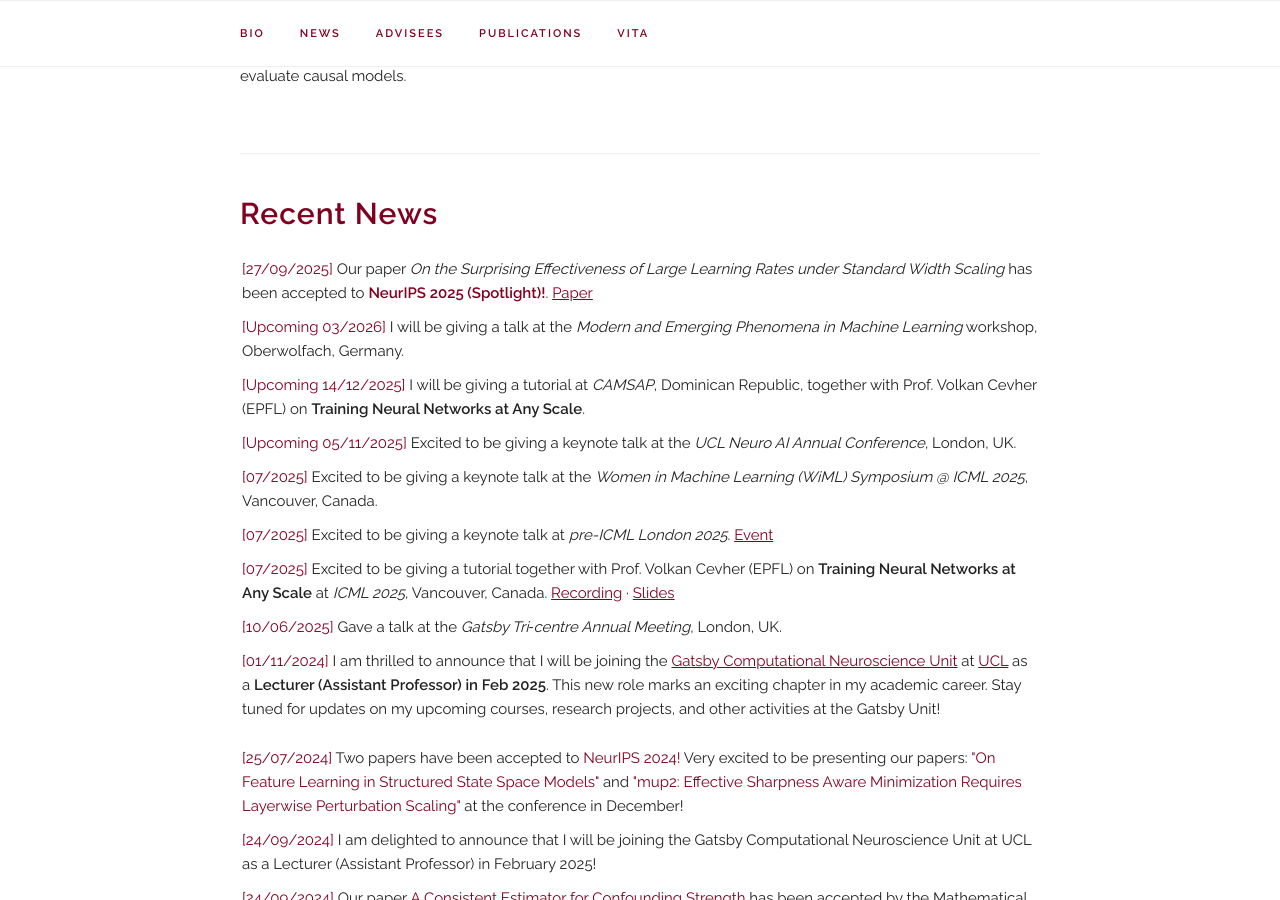
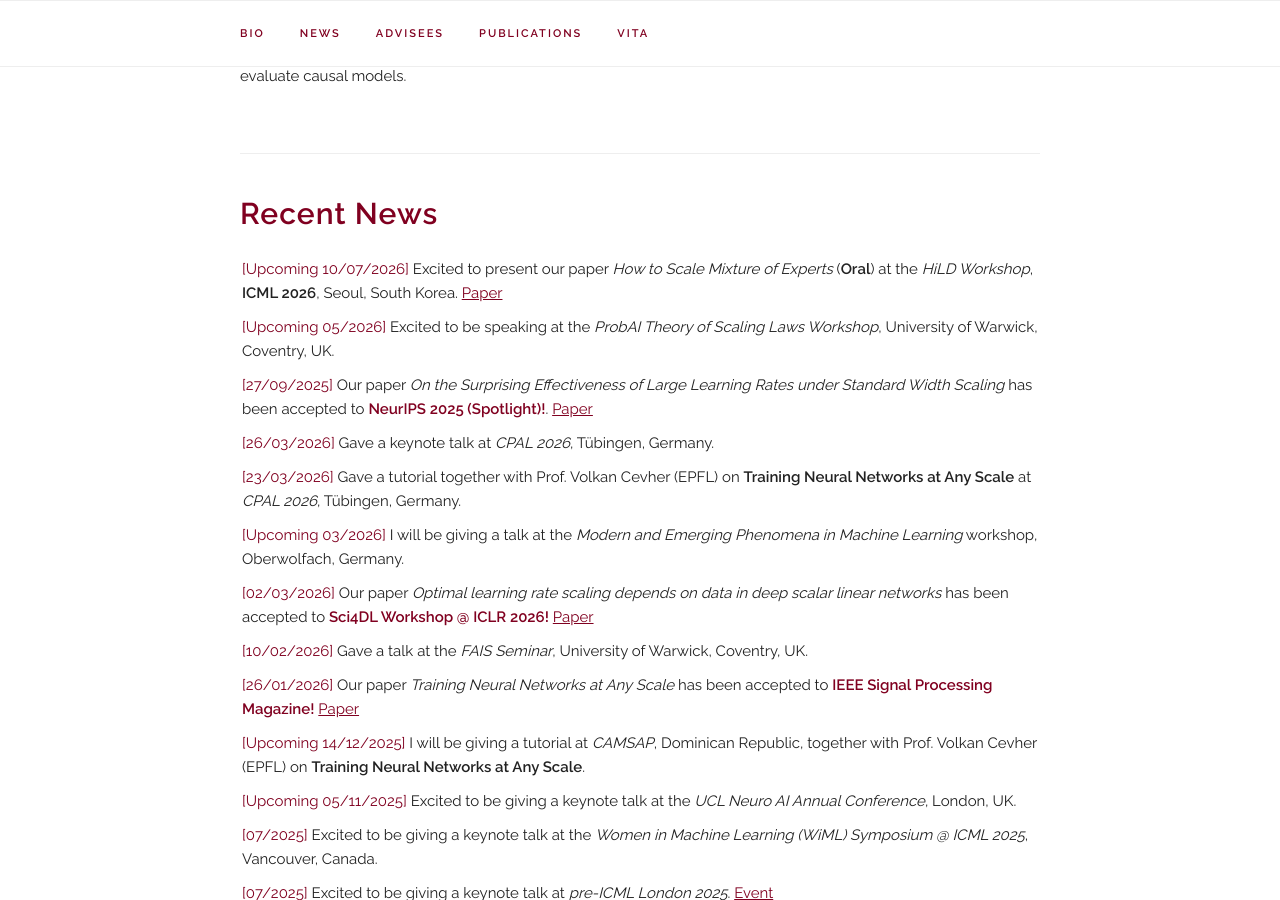
Before and after one commit to leenachennuru/leenacvankadara.com, a Jekyll site: the page built from index.html, in a window 1280 px wide and 900 px high, scrolled down 776 px. Built offline with Jekyll 4.4.1, drawn with Linux system fonts in a browser that asks for light colours; some web fonts are replaced; some of the changed text lies outside the part shown.

Commit message:
Add MoE paper, 2026 news, update advisees and bio
- Add "How to Scale Mixture of Experts" (ICML HiLD 2026 Oral) to
  publications and news
- Refresh advisees: Karan Elangovan, Alessandro Breccia, Mahshad Moradi
  as current (Gatsby Unit, UCL); move prior cohort to previous
- Update bio to "Assistant Professor at the Gatsby Unit, UCL"
- Ignore and untrack .DS_Store; ignore local .claude/ config

Co-Authored-By: Claude Opus 4.8 <noreply@anthropic.com>

```diff
--- a/index.html
+++ b/index.html
@@ -22,7 +22,7 @@ title: Home
     <!-- My broad interests lie in understanding the limits of learning by trying to answer questions such as when is learning possible and when is it not? Such questions are particularly interesting when posed in constrained settings, for instance, constraints on computational complexity or adversarial robustness. Understanding such fundamental limits foster the design of provably efficient and reliable Machine learning methods. -->
 
     <p style="text-align: justify;">
-      I am a Lecturer (US Assistant Professor equivalent) at the <a style="color: #800020;" href="https://www.ucl.ac.uk/gatsby/people" target="_blank"><b>Gatsby Unit, University College London</b></a>. Previously, I was an Applied Scientist at the AGI Foundations Lab at Amazon, where I worked on fundamental research on the theory and science of scaling large language models.
+      I am an Assistant Professor at the <a style="color: #800020;" href="https://www.ucl.ac.uk/gatsby/people" target="_blank"><b>Gatsby Unit, University College London</b></a>. Previously, I was an Applied Scientist at the AGI Foundations Lab at Amazon, where I worked on fundamental research on the theory and science of scaling large language models.
       I earned my Ph.D. from the
       <a style="color: #000000;" href="https://imprs.is.mpg.de/" target="_blank">International Max Planck Research School for Intelligent Systems</a> with Debarghya Ghoshdastidar at the
       <a style="color: #000000;" href="https://www.cs.cit.tum.de/tfai/home/" target="_blank">Theoretical Foundations of Artificial Intelligence</a> group, Technical University of Munich,
@@ -56,13 +56,41 @@ title: Home
   <UL style="list-style-type: none; padding: 2px; overflow-y: hidden; height:auto;">
 
 
+    <li> <span style="color: #800020;">[Upcoming 10/07/2026]</span>
+      Excited to present our paper <i>How to Scale Mixture of Experts</i> (<b>Oral</b>) at the <i>HiLD Workshop</i>, <b>ICML 2026</b>, Seoul, South Korea. <a style="color: #800020;" href="https://arxiv.org/abs/2605.14200" target="_blank">Paper</a></li>
+
+
+    <li> <span style="color: #800020;">[Upcoming 05/2026]</span>
+      Excited to be speaking at the <i>ProbAI Theory of Scaling Laws Workshop</i>, University of Warwick, Coventry, UK.</li>
+
+
     <li> <span style="color: #800020;">[27/09/2025]</span>
       Our paper <i>On the Surprising Effectiveness of Large Learning Rates under Standard Width Scaling</i> has been accepted to <b style="color: #800020;">NeurIPS 2025 (Spotlight)!</b>. <a style="color: #800020;" href="https://arxiv.org/abs/2505.22491" target="_blank">Paper</a></li>
 
 
 
+    <li> <span style="color: #800020;">[26/03/2026]</span>
+      Gave a keynote talk at <i>CPAL 2026</i>, Tübingen, Germany.</li>
+
+
+    <li> <span style="color: #800020;">[23/03/2026]</span>
+      Gave a tutorial together with Prof. Volkan Cevher (EPFL) on <b>Training Neural Networks at Any Scale</b> at <i>CPAL 2026</i>, Tübingen, Germany.</li>
+
+
     <li> <span style="color: #800020;">[Upcoming 03/2026]</span>
       I will be giving a talk at the <i>Modern and Emerging Phenomena in Machine Learning</i> workshop, Oberwolfach, Germany.</li>
+
+
+    <li> <span style="color: #800020;">[02/03/2026]</span>
+      Our paper <i>Optimal learning rate scaling depends on data in deep scalar linear networks</i> has been accepted to <b style="color: #800020;">Sci4DL Workshop @ ICLR 2026!</b> <a style="color: #800020;" href="https://openreview.net/forum?id=ij3ZS20xMS" target="_blank">Paper</a></li>
+
+
+      <li> <span style="color: #800020;">[10/02/2026]</span>
+      Gave a talk at the <i>FAIS Seminar</i>, University of Warwick, Coventry, UK.</li>
+
+
+    <li> <span style="color: #800020;">[26/01/2026]</span>
+      Our paper <i>Training Neural Networks at Any Scale</i> has been accepted to <b style="color: #800020;">IEEE Signal Processing Magazine!</b> <a style="color: #800020;" href="https://arxiv.org/abs/2511.11163" target="_blank">Paper</a></li>
 
 
       <li> <span style="color: #800020;">[Upcoming 14/12/2025]</span>
@@ -209,6 +237,13 @@ title: Home
 
     <h6 style="color: #800020; font-weight: bold; margin-top: 0;">Current</h6>
     <ul>
+        <li><strong>Karan Elangovan</strong>, Gatsby Unit, UCL</li>
+        <li><strong>Alessandro Breccia</strong>, Gatsby Unit, UCL</li>
+        <li><strong>Mahshad Moradi</strong>, Gatsby Unit, UCL</li>
+    </ul>
+
+    <h6 style="color: #800020; font-weight: bold; margin-top: 0;">Previous</h6>
+    <ul>
         <li><strong>Luke Hayward</strong>, University of Oxford</li>
         <li><strong>Anish Dhir</strong>, Imperial College, London</li>
         <li><strong>Leello Tadesse Dadi </strong>, École Polytechnique Fédérale de Lausanne (EPFL)</li>
@@ -216,10 +251,6 @@ title: Home
         <li><strong>Moritz Haas</strong>, University of Tuebingen</li>
         <li><strong>Vaclav Voracek</strong>, University of Tuebingen</li>
         <li><strong>Valentyn Boreiko </strong>, University of Tuebingen</li>
-    </ul>
-
-    <h6 style="color: #800020; font-weight: bold; margin-top: 0;">Previous</h6>
-    <ul>
         <li><strong>Jin Xu</strong>, University of Oxford</li>
         <li><strong>Alexander Meulemans</strong>, ETH, Zurich</li>
         <li><strong>Maximilian Fleissner</strong>, Technical University of Munich</li>
```
Also changed, not shown: _data/publications.yaml (+18 -0 lines), 13 other files.
